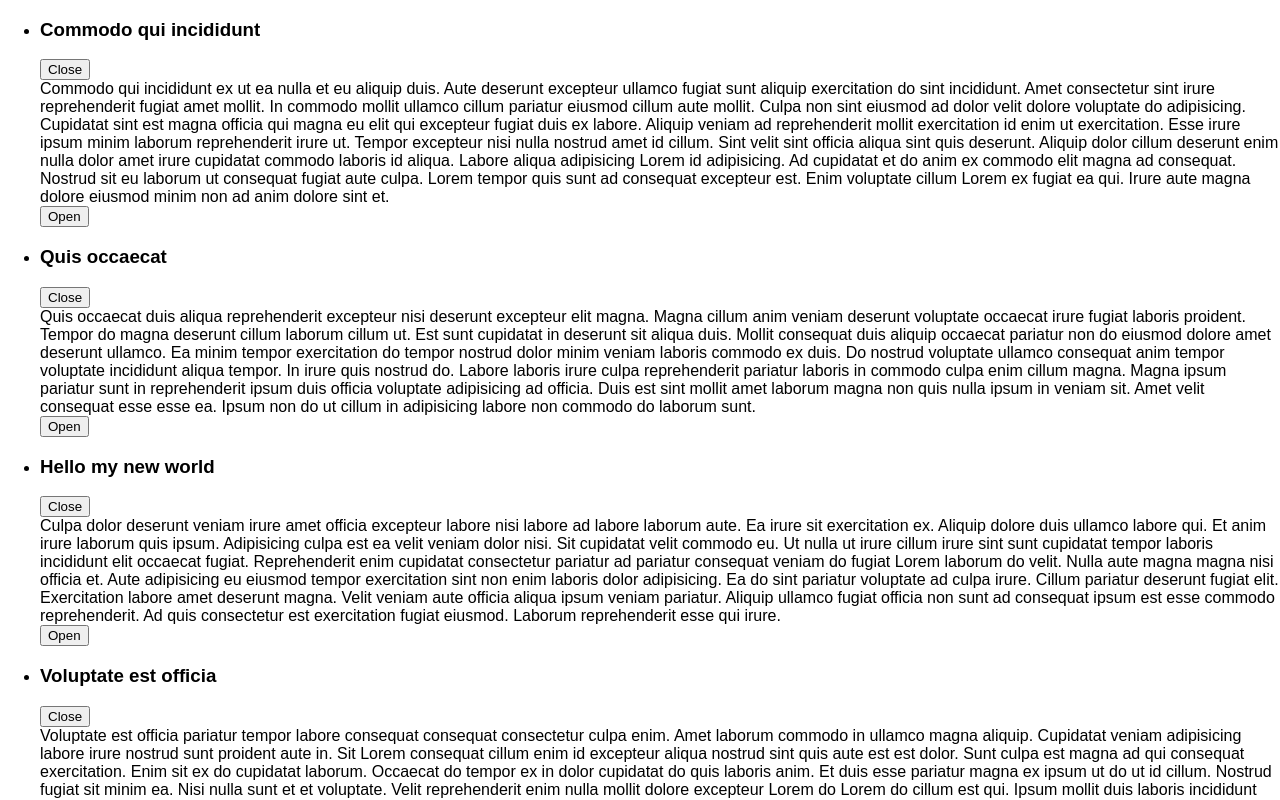
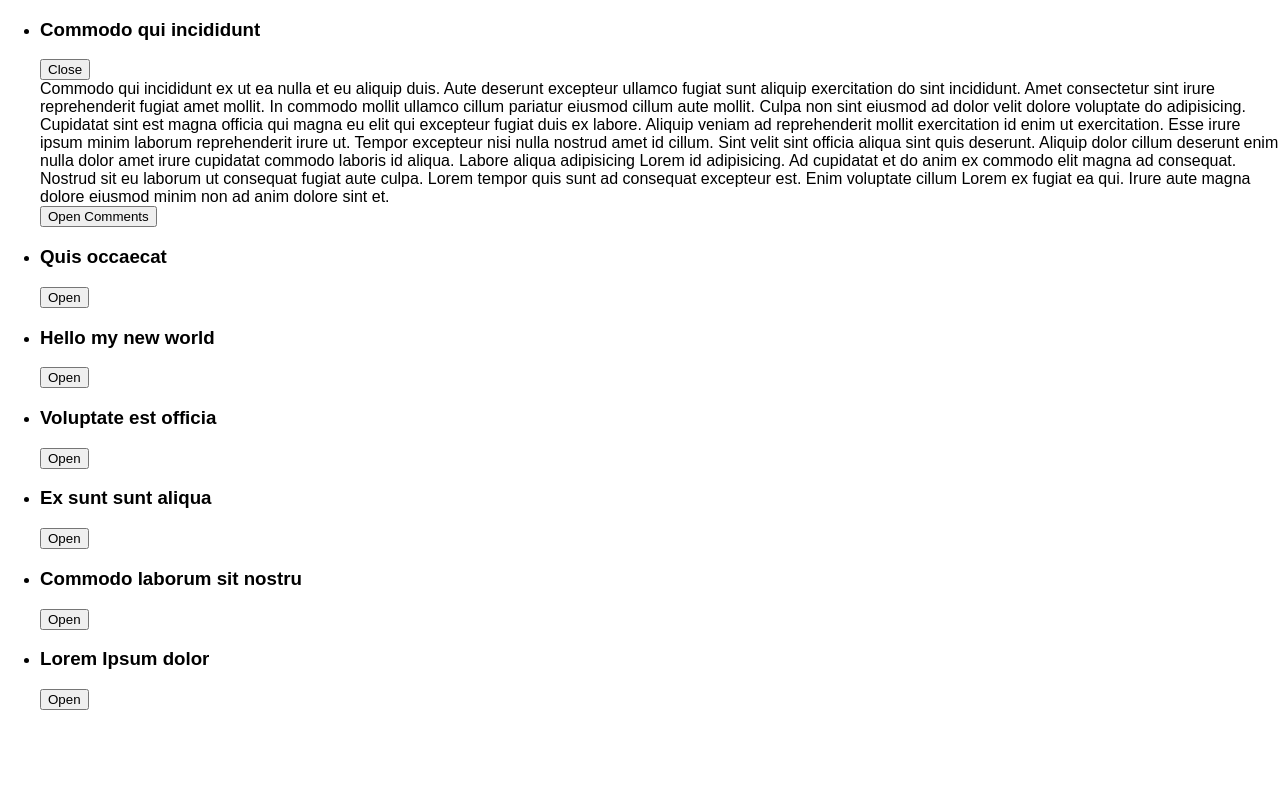
Before and after one commit to GitKot/chatReact, a React (Create React App) app in the folder chatroom/: page / in a window 1280 px wide. Shown: the top 800 px of the page. Built offline with nearby package versions, Linux system fonts and the light colour scheme.

Commit message:
CommentsList

```diff
--- a/chatroom/package.json
+++ b/chatroom/package.json
@@ -3,6 +3,7 @@
   "version": "0.1.0",
   "private": true,
   "dependencies": {
+    "prop-types": "^15.6.2",
     "react": "^16.5.2",
     "react-dom": "^16.5.2",
     "react-scripts": "1.1.5"
--- a/chatroom/src/Article.js
+++ /dev/null
@@ -1,41 +0,0 @@
-import React, {Component} from 'react'
-import CommentList from  './CommentList'
-
-
- class Article extends Component{
-    state = {
-        isOpen: true
-    }
-
-    render(){
-
-        const {article} = this.props
-        const {isOpen} = this.state
-
-    return(
-    <div>
-        <h3>{article.title}</h3>
-        <button onClick = {this.toggleOpen}>{isOpen? "Close": "Open"}</button>
-        {this.getBody()}
-    </div>
-    )
-}
-
-getBody = () => {
-    const {isOpen} = this.state
-    const {article} = this.props
-    if(isOpen) return (
-
-         <section>{article.text}
-
-         <CommentList article = {article}/>
-         </section>
-         )
-}
-
-toggleOpen = () => this.setState({
-    isOpen: !this.state.isOpen
-    })
-}
-
-export default  Article
--- a/chatroom/src/ArticleList.js
+++ /dev/null
@@ -1,14 +0,0 @@
-import React, {Component} from 'react'
-import Article from './Article'
-
-
-export default function ArticleList({articles}) {
-    const articlElements = articles.map((articl) => <li key={articl.id}><Article article = {articl}/></li>)
-    return(
-        <ul>
-            {articlElements}
-
-        </ul>
-    )
-
-}
--- a/chatroom/src/CommentList.js
+++ /dev/null
@@ -1,29 +0,0 @@
-import React, {Component} from 'react'
-import Comment from './Comments'
-
-class CommentList extends Component {
-
-    state = {
-        openComent: false
-    }
-    render(){
-         const  {article} = this.props
-         const comments = article.comments || [1]
-         const openComent = this.state.openComent
-
-        const commentList = openComent && <Comment comments = {comments} />
-        return(
-           <div>
-               <button onClick = {this.togglComments}>{openComent? 'Close':'Open'}</button>
-               {commentList}
-           </div>
-
-        )
-    }
-    togglComments= () => this.setState({
-        openComent : !this.state.openComent
-    })
-
-}
-
-export default CommentList
--- a/chatroom/src/Comments.js
+++ /dev/null
@@ -1,19 +0,0 @@
-import React, {Component} from 'react'
-
-class Comment extends Component {
-
-
-    render(){
-       const {comments} = this.props
-        console.log("comments", comments)
-
-        const commentList = comments.map((comment , index)=> <li key={comment.id || index}>{comment.text || "No Comments"}</li> )
-
-        return(
-            <ul>
-             {commentList}
-             </ul>
-        )
-    }
-}
-export default Comment
--- /dev/null
+++ b/chatroom/src/Components/App.js
@@ -0,0 +1,16 @@
+import React, {Component} from 'react'
+import PropTypes from 'prop-types'
+import ArticleList from './ArticleList'
+
+class App extends Component {
+    static propTypes = {}
+        render (){
+            return(
+                <div>
+                    <ArticleList articles = {this.props.articles}/>
+                </div>
+            )
+        }
+    }
+
+export default App
--- /dev/null
+++ b/chatroom/src/Components/Article.js
@@ -0,0 +1,46 @@
+import React, {Component} from 'react'
+import CommentList from  './CommentList'
+import PropTypes from 'prop-types'
+import toggleOpen from '../Decorators/toggleOpen'
+
+ class Article extends Component{
+     static propTypes = {
+         article: PropTypes.shape({
+             id:PropTypes.string.isRequired,
+             title: PropTypes.string.isRequired,
+             text: PropTypes.string
+         }).isRequired
+     }
+
+
+
+    render(){
+
+        const {article, isOpen, toggleOpenArticl} = this.props
+
+
+    return(
+    <div ref = {(node) => console.log(node)}>
+        <h3>{article.title}</h3>
+        <button onClick = {toggleOpenArticl}>{isOpen? "Close": "Open"}</button>
+        {this.getBody()}
+    </div>
+    )
+}
+
+getBody = () => {
+    const {isOpen} = this.props
+    const {article} = this.props
+    if(isOpen) return (
+
+         <section>{article.text}
+
+         <CommentList article = {article}/>
+         </section>
+         )
+}
+
+
+}
+
+export default  Article
--- /dev/null
+++ b/chatroom/src/Components/ArticleList.js
@@ -0,0 +1,22 @@
+import React, {Component} from 'react'
+import Article from './Article'
+import toggleOpen from '../Decorators/toggleOpen'
+
+class  ArticleList extends Component{
+
+    render(){
+    const {articles}  = this.props
+    const articlElements = articles.map((articl) => <li key={articl.id}><Article article = {articl}
+    isOpen = { articl.id === ( this.props.openArticlId  || this.props.articles[0].id)}
+    toggleOpenArticl = {this.props.toggleOpenArticl(articl.id)}/></li>)
+
+    return(
+        <ul>
+            {articlElements}
+        </ul>
+    )
+    }
+
+}
+
+export default toggleOpen(ArticleList)
--- /dev/null
+++ b/chatroom/src/Components/CommentList.js
@@ -0,0 +1,27 @@
+import React, {Component} from 'react'
+import Comment from './Comments'
+import toggleOpen from '../Decorators/toggleOpen'
+
+class CommentList extends Component {
+
+
+
+    render(){
+         const  {article, isOpen, toggleOpen} = this.props
+         const comments = article.comments
+
+
+        const commentList = isOpen && <Comment comments = {comments} />
+        return(
+           <div>
+               <button onClick = {toggleOpen}>{isOpen ? 'Close Comments':'Open Comments'}</button>
+               {commentList}
+           </div>
+
+        )
+    }
+
+
+}
+
+export default toggleOpen(CommentList)
--- /dev/null
+++ b/chatroom/src/Components/Comments.js
@@ -0,0 +1,29 @@
+import React, {Component} from 'react'
+
+class Comment extends Component {
+    static defaultProps={
+        comments:[]
+    }
+
+    render(){
+
+
+
+
+        return(
+            <ul>
+             {this.getCommentList()}
+             </ul>
+        )
+    }
+    getCommentList = () => {
+        const {comments} = this.props
+        console.log("comments", comments.length)
+
+        if (comments.length == 0) return <p>{"No Comments"}</p>
+
+        return  comments.map((comment)=> <li key={comment.id}><b>by: {comment.user}</b><br/>{comment.text}</li>)
+
+    }
+}
+export default Comment
--- /dev/null
+++ b/chatroom/src/Decorators/toggleOpen.js
@@ -0,0 +1,35 @@
+import React, {Component as ReactComponent} from 'react'
+
+
+export default (OriginalComponent) => class WrappedComponent extends ReactComponent {
+
+    state = {
+        isOpen: false,
+        openArticlId : null
+    }
+
+
+    render (){
+
+
+        return(
+            <OriginalComponent {...this.props} {...this.state} toggleOpen = {this.toggleOpen }
+            toggleOpenArticl = {this.toggleOpenArticl}/>
+        )
+    }
+
+    toggleOpen = (ev) =>
+    { ev && ev.preventDefault && ev.prevventDefault
+    this.setState({
+        isOpen: !this.state.isOpen
+        })}
+
+    toggleOpenArticl = (openArticlId ) => (ev) => {
+
+      if(this.state.openArticlId === openArticlId){
+        this.setState({openArticlId: null})
+      }else{
+             this.setState({openArticlId})
+            }
+        }
+}
--- a/chatroom/src/index.js
+++ b/chatroom/src/index.js
@@ -1,9 +1,9 @@
 import React from 'react';
 import {render} from 'react-dom';
 import './index.css';
-import ArticleList from './ArticleList'
+import App from './Components/App'
 import {articles} from './fixtures'
 
 
 
-render(<ArticleList articles ={articles}/>, document.getElementById('root'));
+render(<App articles ={articles}/>, document.getElementById('root'));
```
